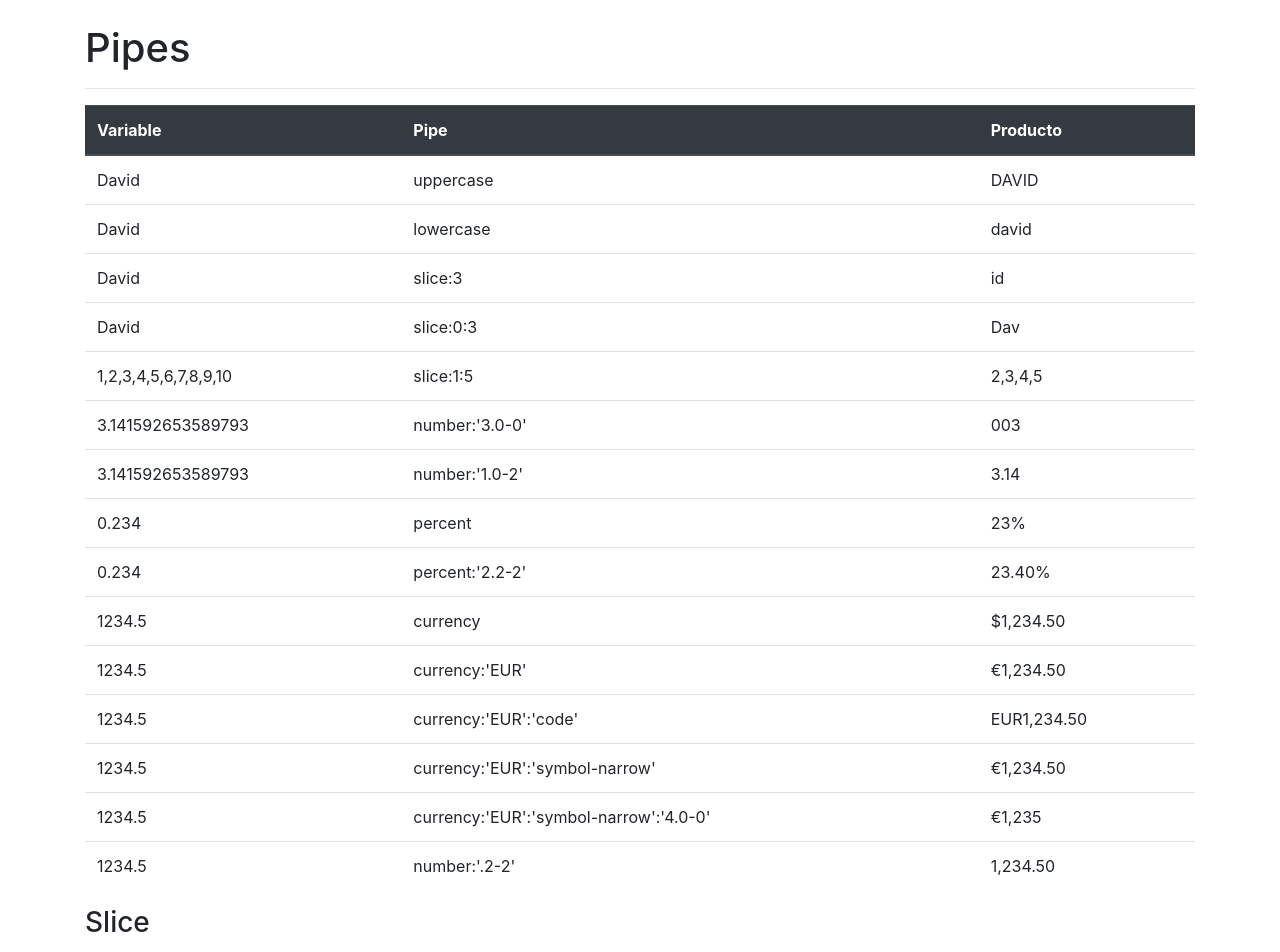
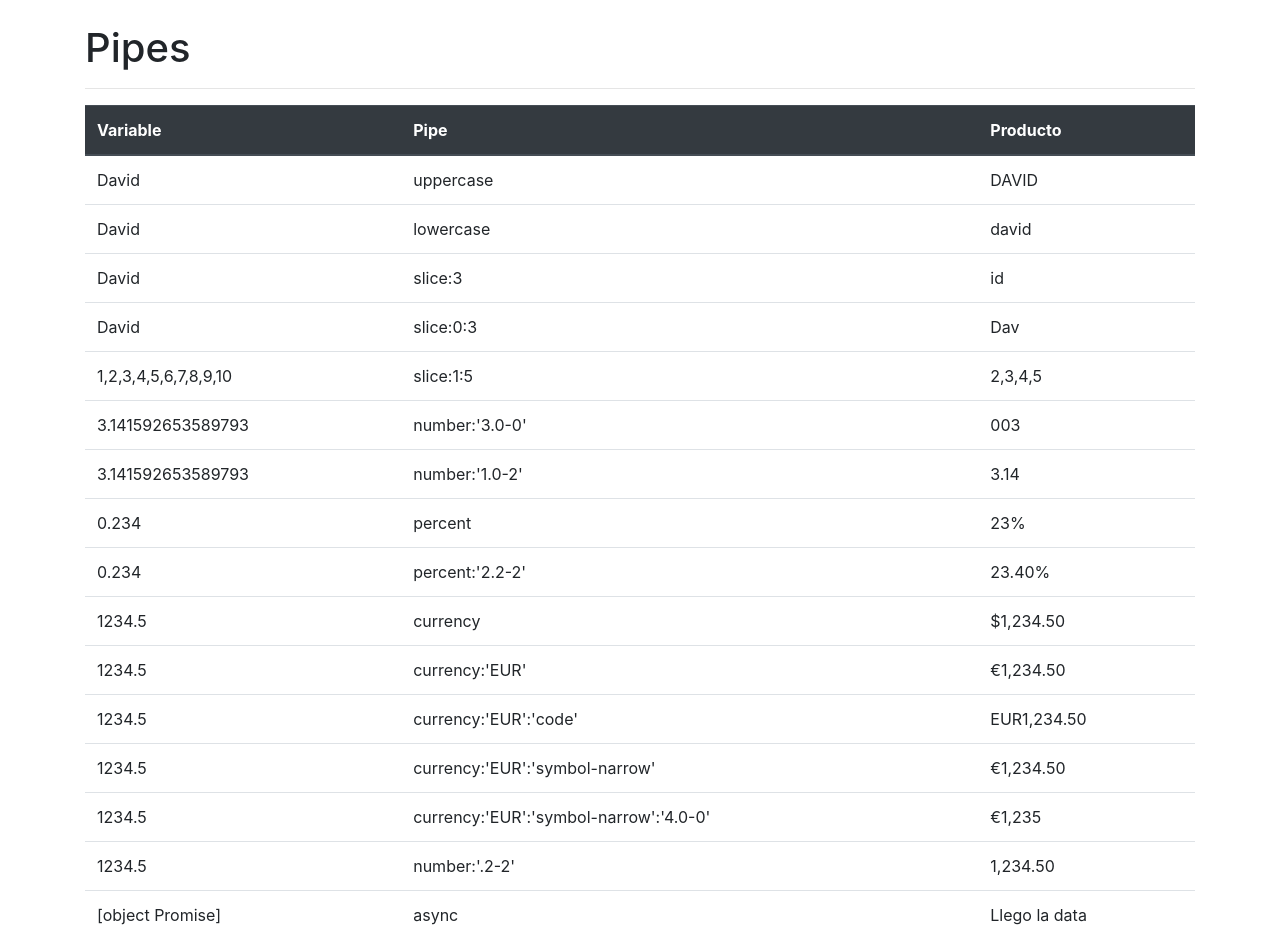
Before and after one commit to dtoledoz0207/App-Pipes, an Angular app: page / in a window 1280 px wide. Shown: the top 952 px of the page. Built offline with nearby package versions, Linux system fonts and the light colour scheme.

Commit message:
asyncAdded

```diff
--- a/src/app/app.component.html
+++ b/src/app/app.component.html
@@ -102,6 +102,12 @@
         <td>{{salario | number:'.2-2'}}</td>
       </tr>
 
+      <tr>
+        <td>{{valorDePromesa}}</td>
+        <td>async</td>
+        <td>{{valorDePromesa | async}}</td>
+      </tr>
+
     </tbody>
   </table>
 
--- a/src/app/app.component.ts
+++ b/src/app/app.component.ts
@@ -1,4 +1,5 @@
 import { Component } from '@angular/core';
+
 
 @Component({
   selector: 'app-root',
@@ -27,4 +28,8 @@
     }
   };
 
+  valorDePromesa = new Promise((resolve, reject) =>{
+    setTimeout(()=>resolve('Llego la data'), 3500);
+  });
+
 }
```
